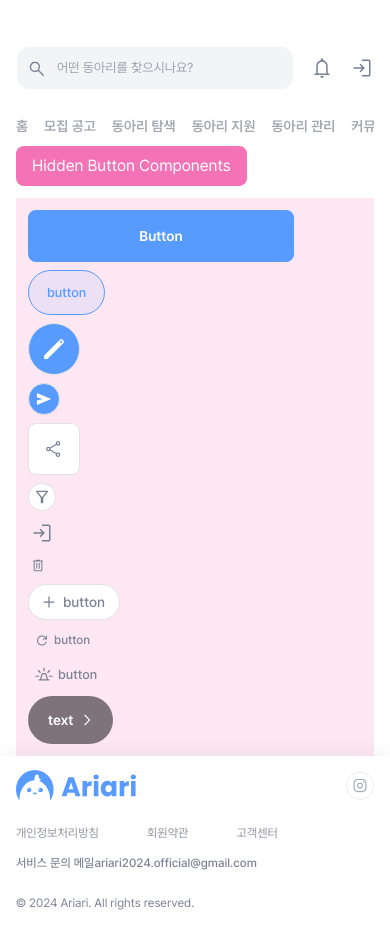
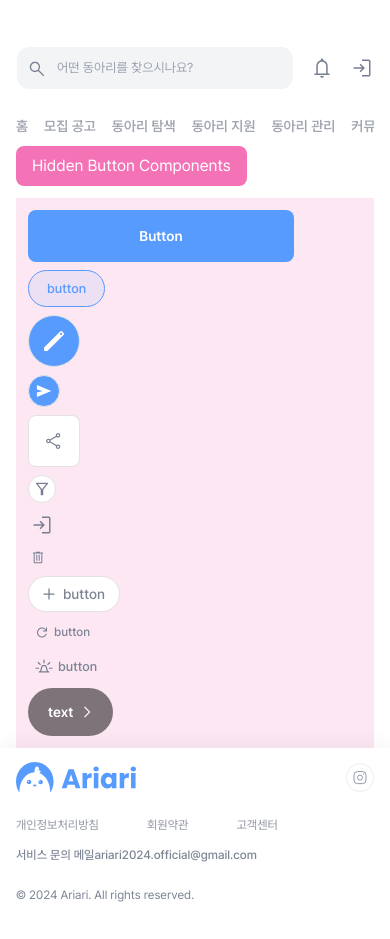
Before and after one commit to yeoniii20/dong-ariari, a Next.js app: page /test in a window 390 px wide. Built offline with nearby package versions, Linux system fonts and the light colour scheme.

Commit message:
style: Modify transparentSmallBtn's padding value

```diff
--- a/app/components/button/basicBtn/transparentSmallBtn.tsx
+++ b/app/components/button/basicBtn/transparentSmallBtn.tsx
@@ -16,7 +16,7 @@ const TransparentSmallBtn = ({
 }: ButtonWithTextProps) => {
   return (
     <button
-      className={`py-3 px-[18px] md:py-3 md:px-[21px] text-13 md:text-15
+      className={`py-2 px-[18px] md:py-3 md:px-[21px] text-13 md:text-15
         font-medium text-primary border border-primary focus:bg-aelectedoption_hover
         bg-aelectedoption_default md:hover:bg-aelectedoption_hover md:focus:bg-aelectedoption_pressed
         ${round ? "rounded-full" : "rounded-lg"}`}
```
